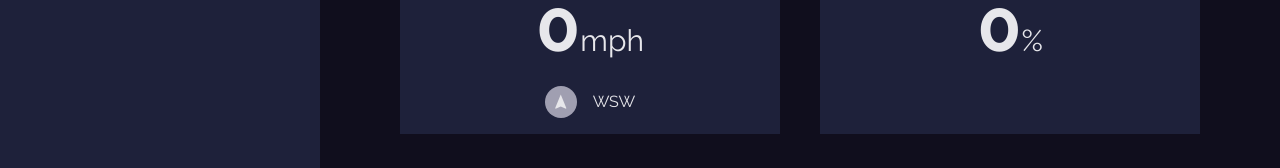
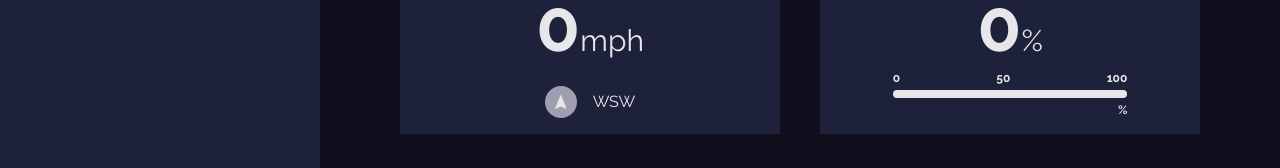
Before and after one commit to Cosme711/Challenge-Weather-App, a Vue app: page / in a window 1280 px wide. Shown: the part 254-422 px from the top of the page. Built offline with nearby package versions, Linux system fonts and the light colour scheme; no server answers.

Commit message:
Update Highlights Progress Bar

```diff
--- a/src/components/Hightlights.vue
+++ b/src/components/Hightlights.vue
@@ -16,6 +16,17 @@
           <div class="bg-blue">
               <p class="mt-4 text-lg">Humidity</p>
               <p class="mt-3 text-3xl "><span class="text-7xl font-bold">{{ Math.round(current.weather.humidity) }}</span>%</p>
+                <div class="w-64 mt-2 m-auto flex flex-col items-center font-bold text-xs">
+                    <div class="w-11/12 flex items-center justify-between">
+                        <p>0</p>
+                        <p>50</p>
+                        <p>100</p>
+                    </div>
+                    <div class="mt-1 h-2 w-11/12 bg-white rounded">
+                        <div class="h-2 bg-yellow rounded" :style="humidityBar"></div>
+                    </div>
+                    <p class="mt-1 w-11/12 text-right">%</p>
+                </div>
           </div>
 
           <div class="bg-blue">
@@ -38,6 +49,7 @@
 
 <script>
 import { useState } from "@/helpers";
+import { computed } from 'vue';
 
 export default {
     name: "Hightlights",
@@ -45,12 +57,21 @@ export default {
 
         const { current } = useState(["current"]);
 
+        console.log(current.value.weather.humidity)
+
         function compassDirection() {
             const directionDeg = Math.round(current.value.weather.wind_direction);
             return { transform : `rotate(${directionDeg}deg)` };
         }
 
-        return { current, compassDirection }
+        let humidityBar = computed(() => {
+            return {
+                width : Math.round(current.value.weather.humidity) + "%"
+            }
+        })
+
+
+        return { current, compassDirection, humidityBar }
     }
 }
 </script>
--- a/tailwind.config.js
+++ b/tailwind.config.js
@@ -9,6 +9,7 @@ module.exports = {
       grey: "#A09FB1",
       darkgrey: "#88869D",
       purple: "#3C47E9",
+      yellow: "#FFEC65",
       footer: "#616475"
     },
     screen: {
```
